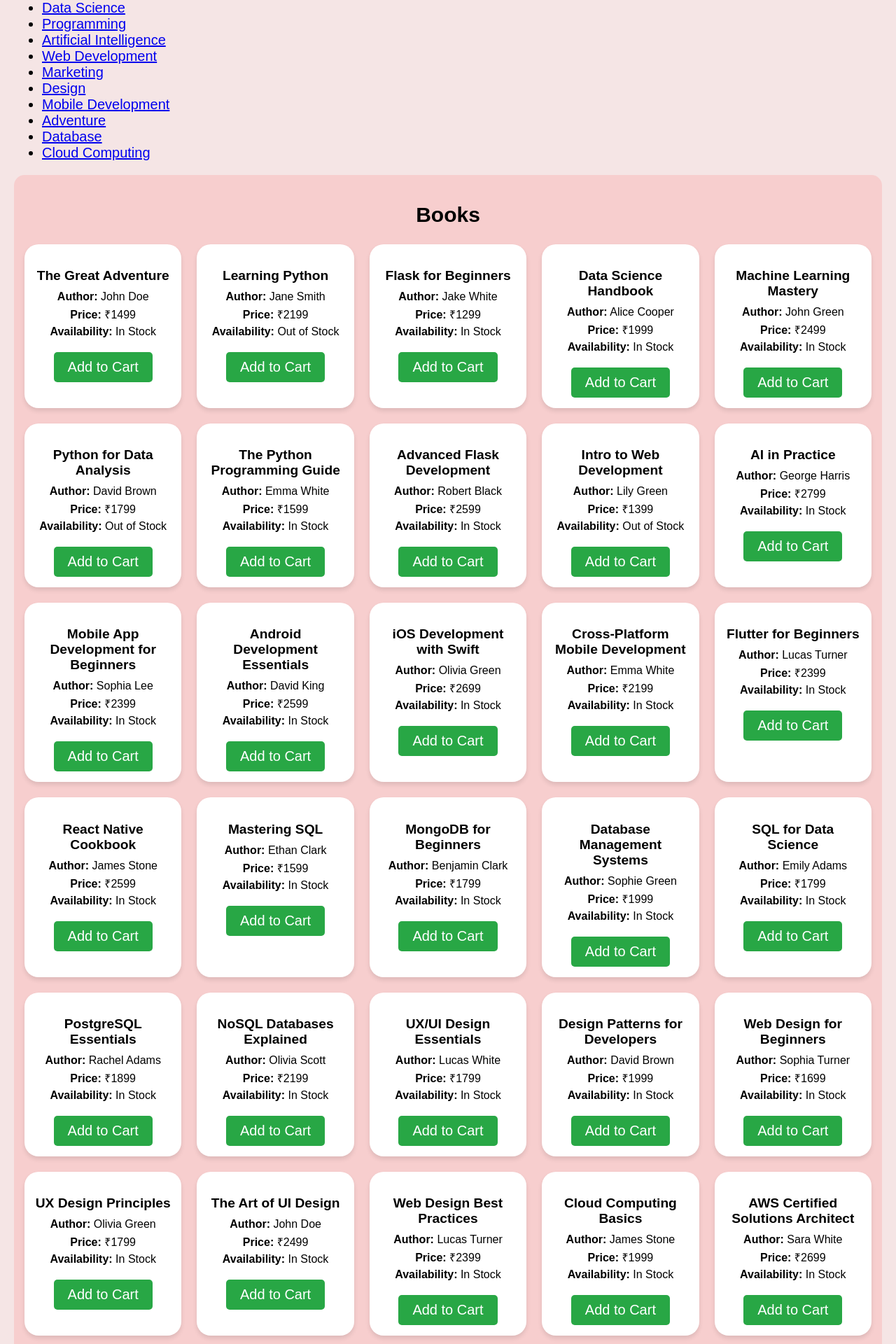
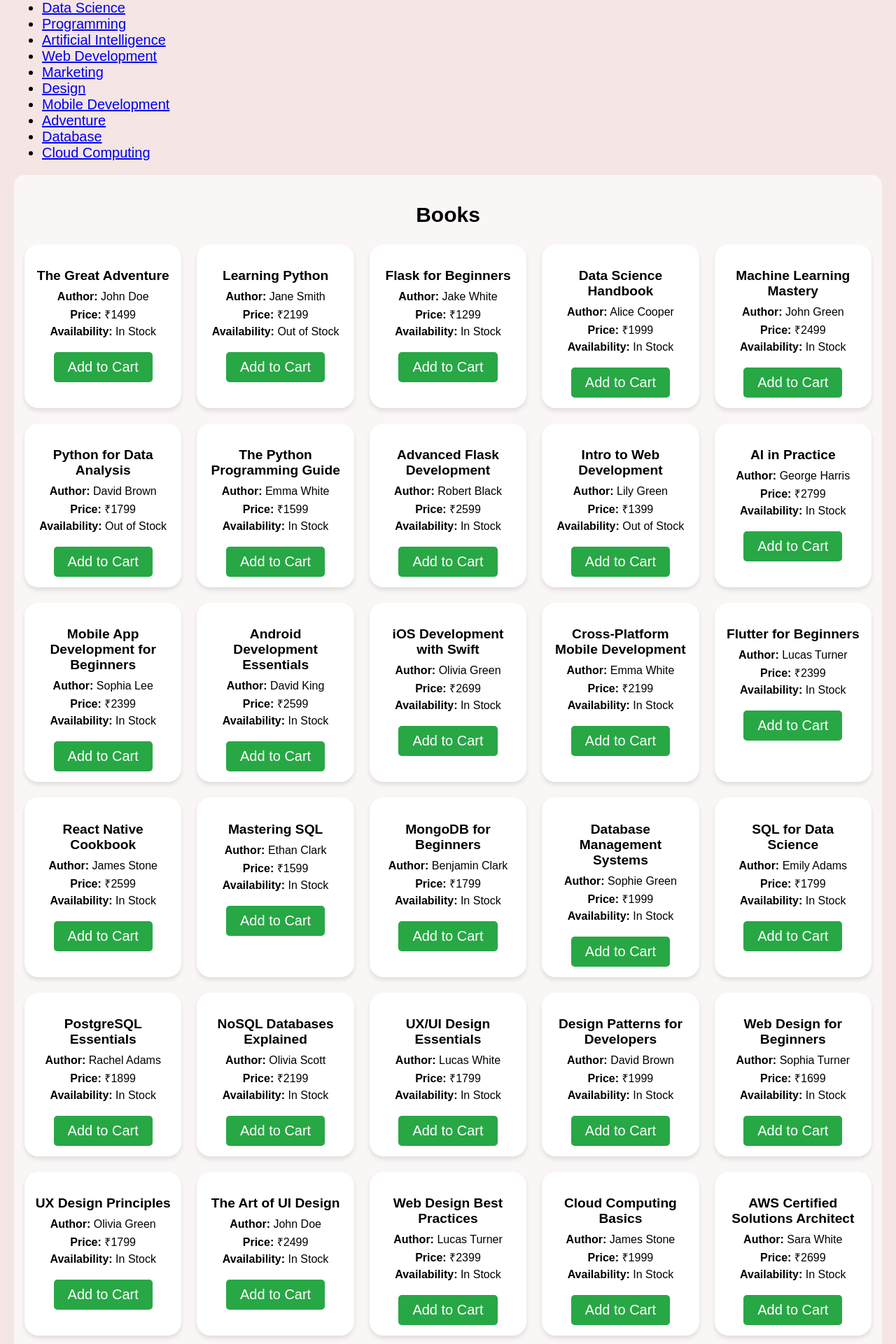
Before and after one commit to Aniket50812/scarper, a Flask app: page / in a window 1280 px wide. Shown: the part 301-2221 px from the top of the page at 70% size. Run offline with Flask 3, Linux system fonts and the light colour scheme.

Commit message:
updated code

```diff
--- a/app.py
+++ b/app.py
@@ -2,7 +2,7 @@ from flask import Flask, render_template
 
 app = Flask(__name__)
 
-# Updated list of books with categories
+
 books = [
     {"title": "The Great Adventure", "author": "John Doe", "price": "₹1499", "availability": "In Stock", "category": "Adventure"},
     {"title": "Learning Python", "author": "Jane Smith", "price": "₹2199", "availability": "Out of Stock", "category": "Programming"},
@@ -15,7 +15,6 @@ books = [
     {"title": "Intro to Web Development", "author": "Lily Green", "price": "₹1399", "availability": "Out of Stock", "category": "Web Development"},
     {"title": "AI in Practice", "author": "George Harris", "price": "₹2799", "availability": "In Stock", "category": "Artificial Intelligence"},
 
-    # Related Books
     # Mobile Development
     {"title": "Mobile App Development for Beginners", "author": "Sophia Lee", "price": "₹2399", "availability": "In Stock", "category": "Mobile Development"},
     {"title": "Android Development Essentials", "author": "David King", "price": "₹2599", "availability": "In Stock", "category": "Mobile Development"},
@@ -65,7 +64,6 @@ books = [
     {"title": "The Lost Expedition", "author": "Robert Black", "price": "₹2299", "availability": "In Stock", "category": "Adventure"}
 ]
 
-# Sample offers
 offers = [
     {"title": "Buy 1 Get 1 Free", "description": "Buy one book and get another one for free!"},
     {"title": "Buy 6 Books, Get 25% Off", "description": "Purchase six books and get a 25% discount on your total order."},
@@ -74,7 +72,7 @@ offers = [
 
 @app.route('/')
 def index():
-    categories = set(book['category'] for book in books)  # Extract unique categories
+    categories = set(book['category'] for book in books)
     return render_template('index.html', books=books, categories=categories)
 
 @app.route('/category/<category_name>')
--- a/static/style.css
+++ b/static/style.css
@@ -44,7 +44,7 @@ header {
 #books {
     margin: 20px;
     padding: 15px;
-    background-color: rgb(247, 206, 206);
+    background-color: rgb(250, 246, 246);
     border-radius: 15px;
     text-align: center;
     font-size: 20px;
```
